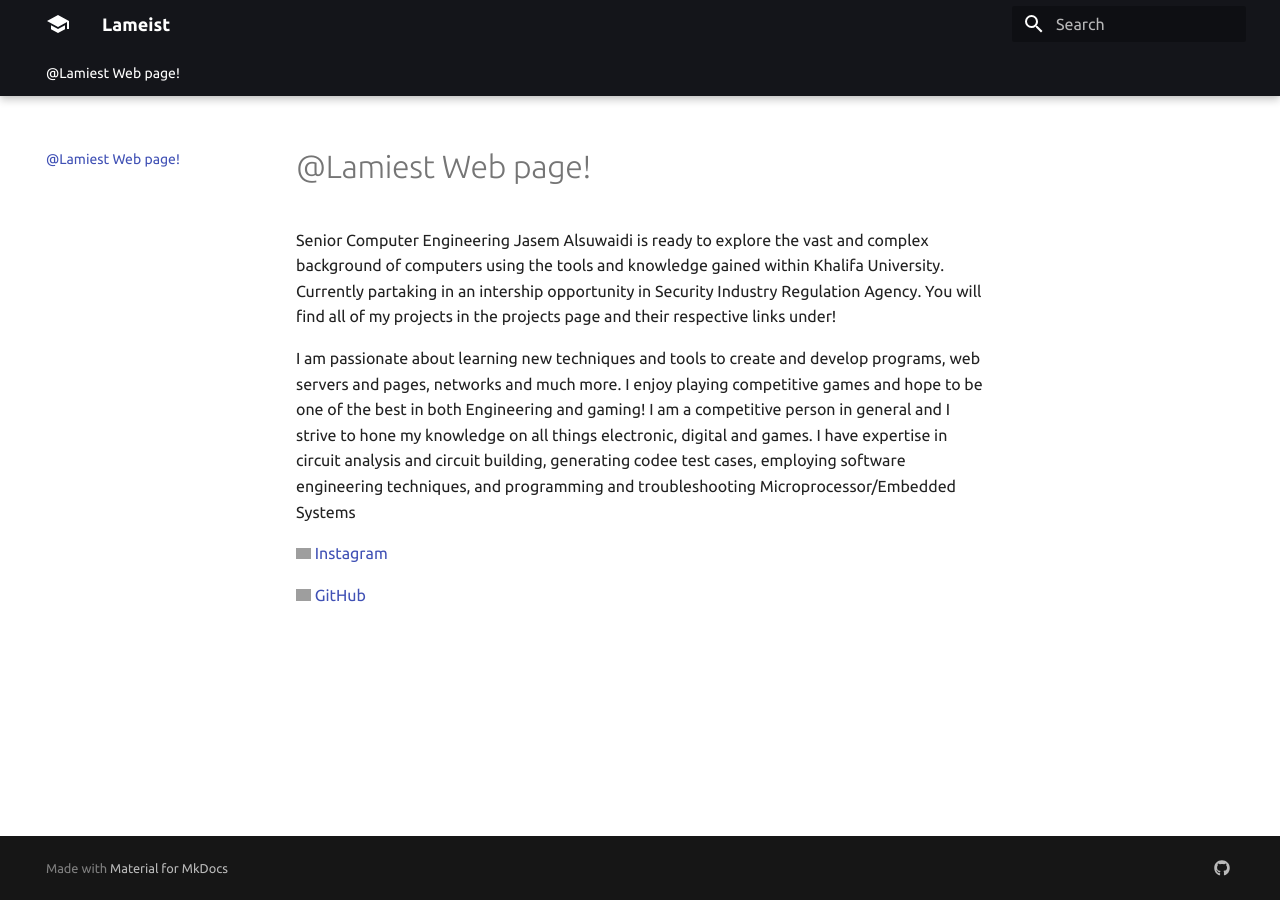
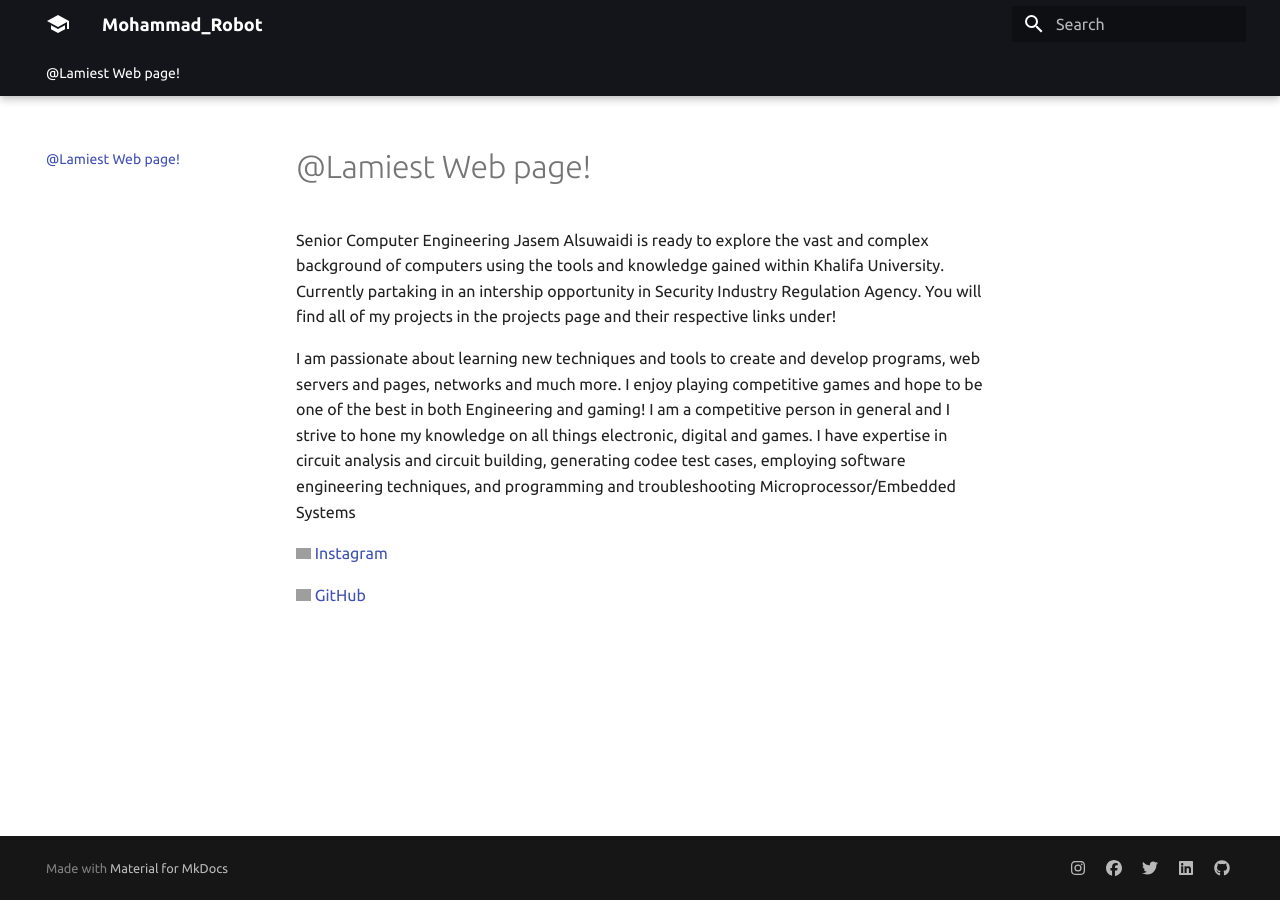
Before and after one commit to lamiest/lamiest.github.io, an MkDocs documentation site: the page built from docs/index.md, in a window 1280 px wide. Built offline with MkDocs 1.6.1 and Material for MkDocs 9.7.7, drawn with Linux system fonts in a browser that asks for light colours; grey boxes are pictures that could not be loaded.

Commit message:
Update mkdocs.yml

```diff
--- a/mkdocs.yml
+++ b/mkdocs.yml
@@ -1,9 +1,17 @@
-site_name: Lameist
+site_name: Mohammad_Robot
 extra:
   social:
     # For other social icons at https://squidfunk.github.io/mkdocs-material/setup/adding-social-links/
+    - icon: fontawesome/brands/instagram
+      link: https://instagram.com/mohammad_robot
+    - icon: fontawesome/brands/facebook
+      link: https://facebook.com/Mohammad.Robot
+    - icon: fontawesome/brands/twitter
+      link: https://twitter.com/mohammad_robot
+    - icon: fontawesome/brands/linkedin
+      link: https://linkedin.com/in/mohammad-robot/
     - icon: fontawesome/brands/github
-      link: https://github.com/Lamiest
+      link: https://github.com/MohammadRobot
 
 theme:
   name: material
```
